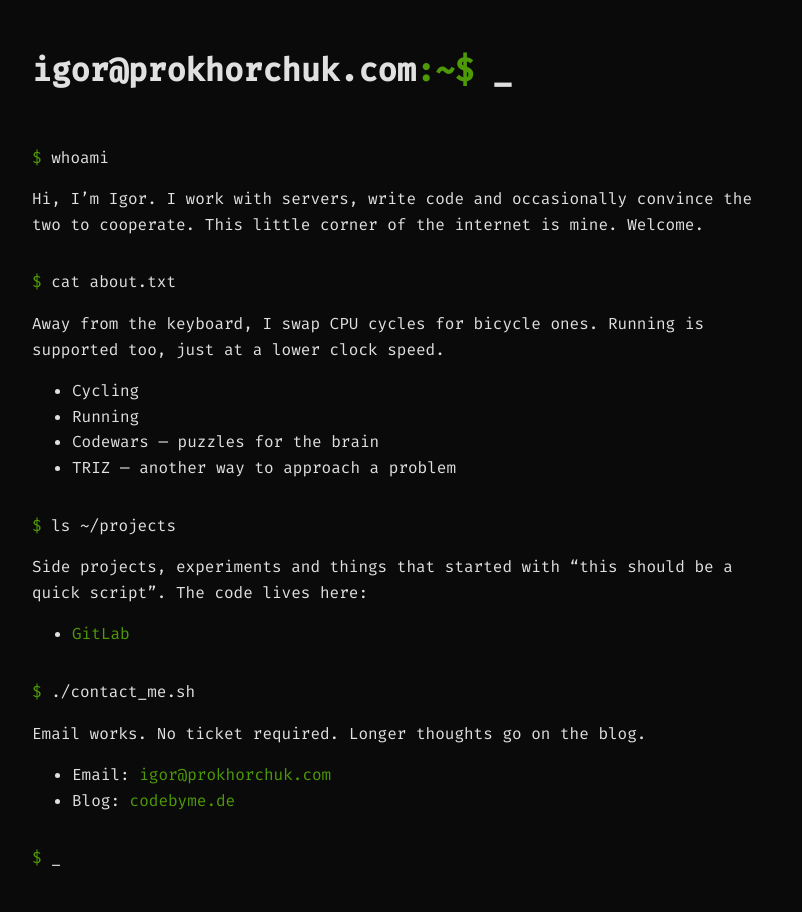
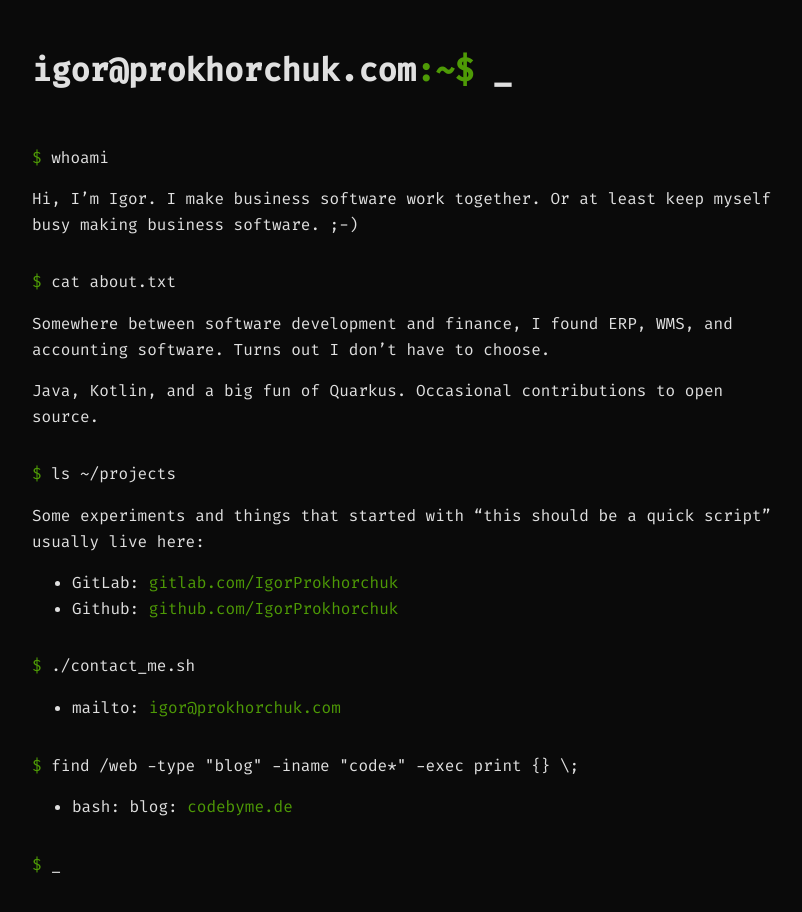
Before and after one commit to IgorProkhorchuk/prokhorchuk.com, a SvelteKit app in the folder svelte-kit/: page / in a window 1280 px wide. Shown: the top 912 px of the page, without its empty margins (232-1034 px from the left). Built offline with nearby package versions, Linux system fonts and the light colour scheme.

Commit message:
feat(home): update personal introduction and enhance project links

```diff
--- a/svelte-kit/src/routes/(terminal)/+page.svelte
+++ b/svelte-kit/src/routes/(terminal)/+page.svelte
@@ -70,43 +70,62 @@
 
 <div class="section">
   <p><span class="prompt">$</span> whoami</p>
-  <p>Hi, I’m Igor. I work with servers, write code and occasionally convince the two to cooperate. This little corner of the internet is mine. Welcome.</p>
+  <p>Hi, I’m Igor. I make business software work together.
+      Or at least keep myself busy making business software. ;-)</p>
 </div>
 
 <div class="section">
   <p><span class="prompt">$</span> cat about.txt</p>
-  <p>Away from the keyboard, I swap CPU cycles for bicycle ones. Running is supported too, just at a lower clock speed.</p>
-  <ul>
+  <p>Somewhere between software development and finance,
+      I found ERP, WMS, and accounting software.
+      Turns out I don’t have to choose.</p>
+  <p>Java, Kotlin, and a big fun of Quarkus.
+    Occasional contributions to open source.</p>
+  <!-- <ul>
     {#each aboutLinks as item}
       <li><a href={item.href}>{item.label}</a></li>
     {/each}
-  </ul>
+  </ul> -->
 </div>
 
 <div class="section">
   <p><span class="prompt">$</span> ls ~/projects</p>
-  <p>Side projects, experiments and things that started with “this should be a quick script”. The code lives here:</p>
+  <p>Some experiments and things that started with “this should be a quick script” usually live here:</p>
   <ul>
-    <li><a href="https://gitlab.com/IgorProkhorchuk" class="linkContacts">GitLab</a></li>
-    <!-- <li><a href="https://github.com/IgorProkhorchuk" class="linkContacts">GitHub</a></li> -->
+    <li>
+      <span>GitLab</span>:
+      <a href="https://gitlab.com/IgorProkhorchuk" class="linkContacts">
+        gitlab.com/IgorProkhorchuk
+      </a>
+    </li>
+    <li>
+      <span>Github</span>:
+      <a href="https://github.com/IgorProkhorchuk" class="linkContacts">github.com/IgorProkhorchuk</a>
+    </li>
   </ul>
 </div>
 
 <div class="section">
   <p><span class="prompt">$</span> ./contact_me.sh</p>
-  <p>Email works. No ticket required. Longer thoughts go on the blog.</p>
   <ul>
     <li>
-      <span>Email</span>:
+      <span>mailto</span>:
       <a href="mailto:igor@prokhorchuk.com" class="linkContacts"
         >igor@prokhorchuk.com</a
       >
     </li>
+  </ul>
+</div>
+
+<div class="section">
+  <p><span class="prompt">$</span> find /web -type "blog" -iname "code*" -exec print {'{}'} \;</p>
+  <ul>
     <li>
-      <span>Blog</span>:
+      <span>bash: blog: </span>
       <a href="https://codebyme.de" class="linkContacts">codebyme.de</a>
     </li>
   </ul>
+
 </div>
 
 <!-- <div class="section">
```
